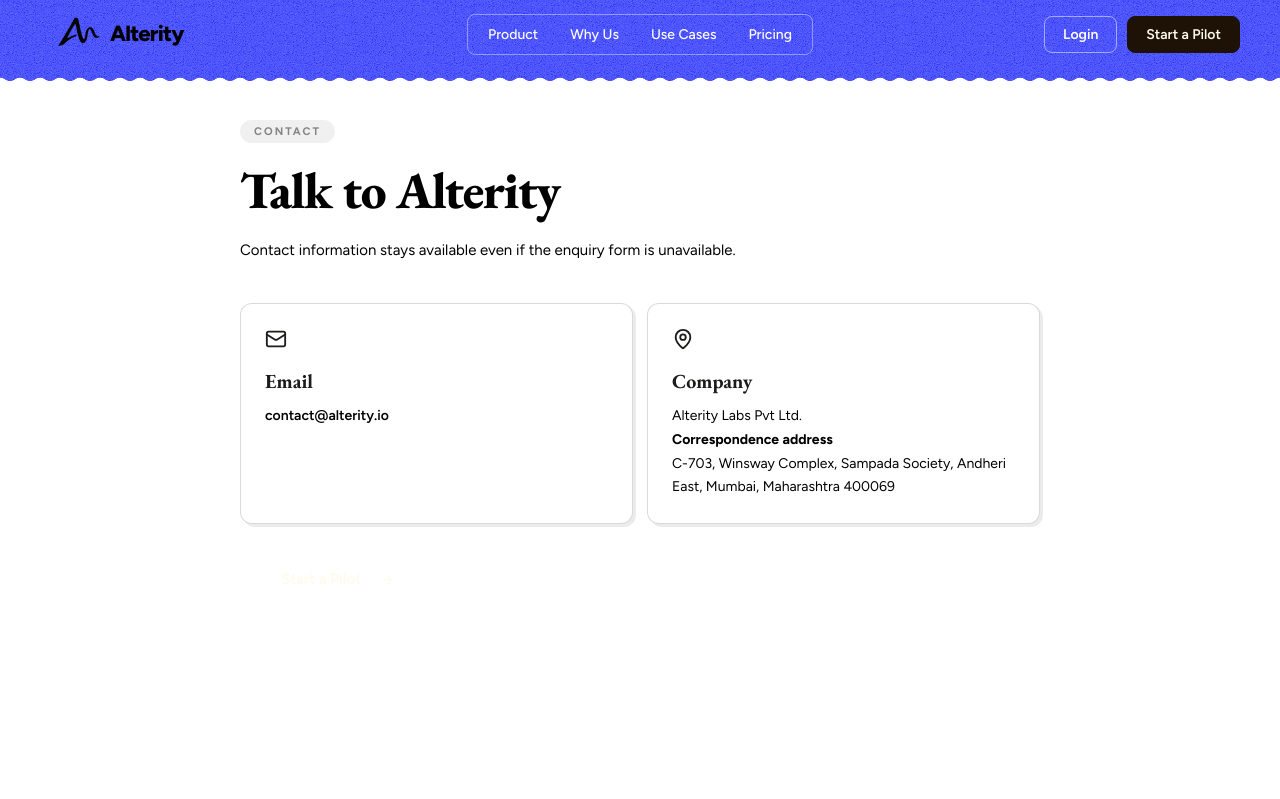
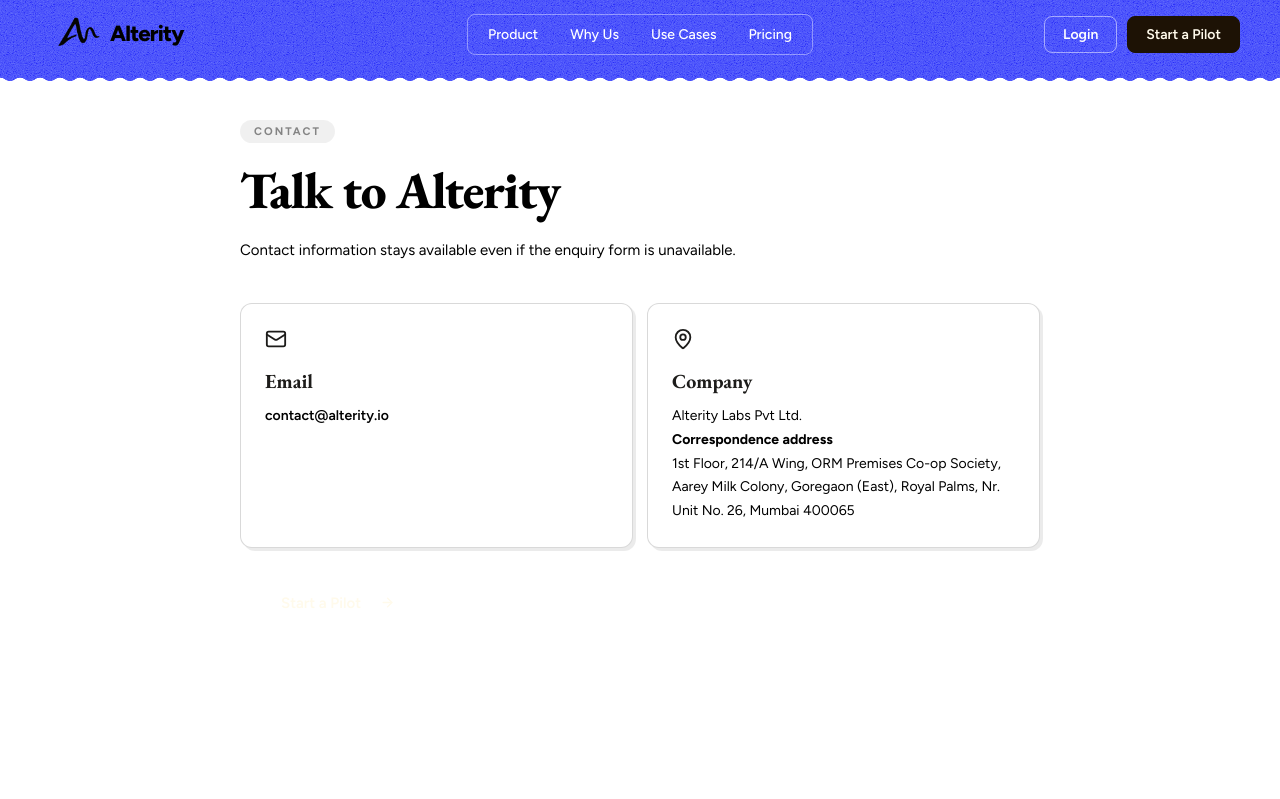
Before and after one commit to mohneeshrautela/alterity-website, a React (Vite) app: page /contact in a window 1280 px wide. Shown: the top 799 px of the page. Built offline with nearby package versions, Linux system fonts and the light colour scheme.

Commit message:
Use updated company address

```diff
--- a/src/pages/ContactPage.jsx
+++ b/src/pages/ContactPage.jsx
@@ -11,7 +11,7 @@
         <p className="terms-page__intro">Contact information stays available even if the enquiry form is unavailable.</p>
         <div className="contact-page__grid">
           <section className="contact-page__card"><Mail size={22} /><h2>Email</h2><a href="mailto:contact@alterity.io">contact@alterity.io</a></section>
-          <section className="contact-page__card"><MapPin size={22} /><h2>Company</h2><p>Alterity Labs Pvt Ltd.</p><p><strong>Correspondence address</strong><br />C-703, Winsway Complex, Sampada Society, Andheri East, Mumbai, Maharashtra 400069</p></section>
+          <section className="contact-page__card"><MapPin size={22} /><h2>Company</h2><p>Alterity Labs Pvt Ltd.</p><p><strong>Correspondence address</strong><br />1st Floor, 214/A Wing, ORM Premises Co-op Society, Aarey Milk Colony, Goregaon (East), Royal Palms, Nr. Unit No. 26, Mumbai 400065</p></section>
         </div>
         <FlowButton text="Start a Pilot" onClick={onOpenContact} />
       </div>
```
